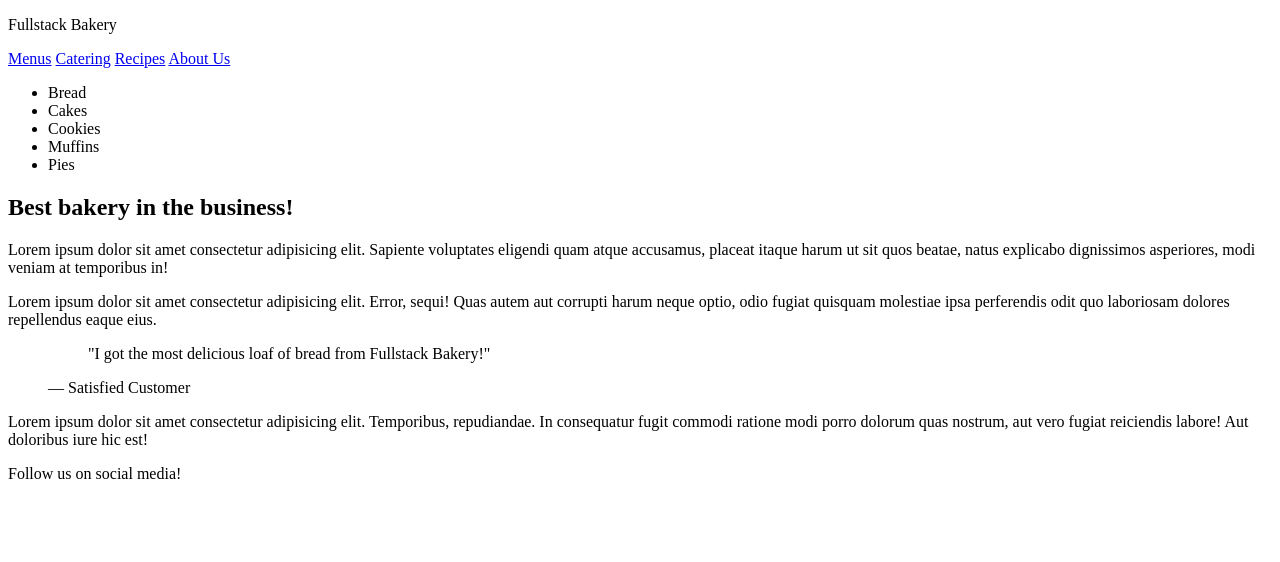
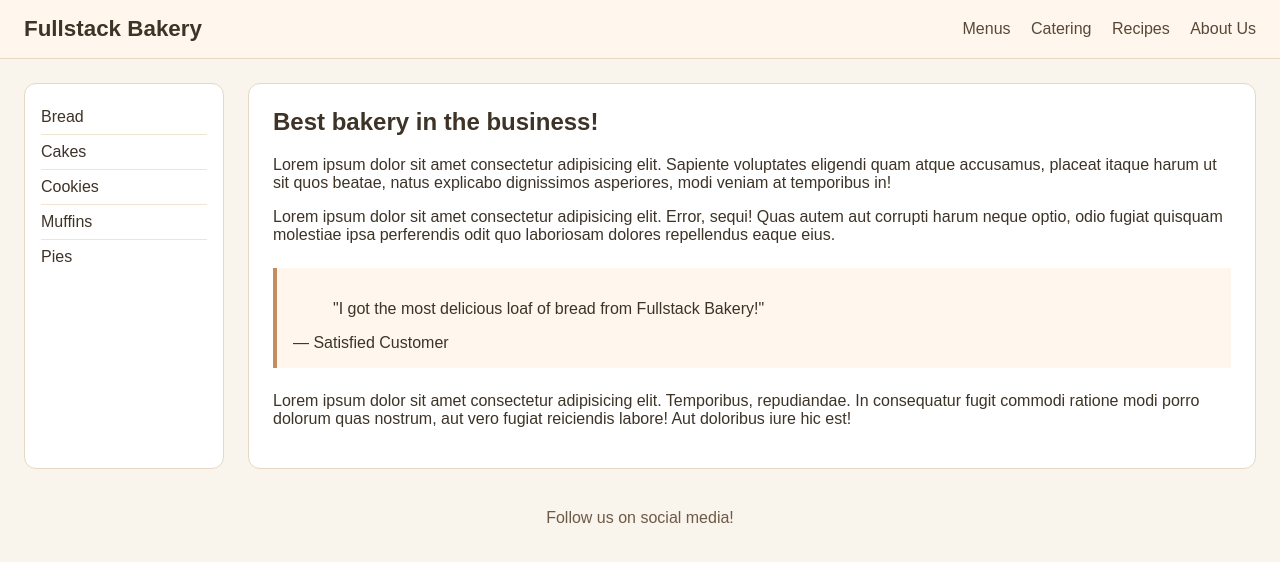
Before and after one commit to rodguy1968/Bakery, a plain HTML site: page index.html in a window 1280 px wide. Drawn offline with Linux system fonts and the light colour scheme.

Commit message:
created index.css

```diff
--- /dev/null
+++ b/index.css
@@ -0,0 +1,87 @@
+/* index.css */
+body {
+  margin: 0;
+  font-family: Arial, sans-serif;
+  background: #f9f4ec;
+  color: #3d3327;
+}
+
+header {
+  display: flex;
+  justify-content: space-between;
+  align-items: center;
+  padding: 1rem 1.5rem;
+  background: #fff7ee;
+  border-bottom: 1px solid #e7d8c6;
+}
+
+.brand {
+  margin: 0;
+  font-size: 1.4rem;
+  font-weight: bold;
+}
+
+nav a {
+  text-decoration: none;
+  color: #5a4734;
+  margin-left: 1rem;
+}
+
+main {
+  display: grid;
+  grid-template-columns: 200px 1fr;
+  gap: 1.5rem;
+  padding: 1.5rem;
+}
+
+aside {
+  background: #fff;
+  padding: 1rem;
+  border: 1px solid #e7d8c6;
+  border-radius: 0.75rem;
+}
+
+aside ul {
+  list-style: none;
+  padding: 0;
+  margin: 0;
+}
+
+aside li {
+  padding: 0.5rem 0;
+  border-bottom: 1px solid #f1e4d3;
+}
+
+aside li:last-child {
+  border-bottom: none;
+}
+
+article {
+  background: #fff;
+  padding: 1.5rem;
+  border: 1px solid #e7d8c6;
+  border-radius: 0.75rem;
+}
+
+article h1 {
+  margin-top: 0;
+}
+
+.testimonial {
+  margin: 1.5rem 0;
+  padding: 1rem;
+  background: #fff7ee;
+  border-left: 4px solid #c48d60;
+}
+
+footer {
+  padding: 1rem 1.5rem 2rem;
+  text-align: center;
+  color: #6e5a48;
+}
+
+@media (max-width: 720px) {
+  main {
+    display: block;
+  }
+}
--- a/index.html
+++ b/index.html
@@ -2,6 +2,7 @@
 <html lang="en">
   <head>
     <title>Fullstack Bakery</title>
+    <link rel="stylesheet" href="index.css">
   </head>
   <body>
     <header>
```
